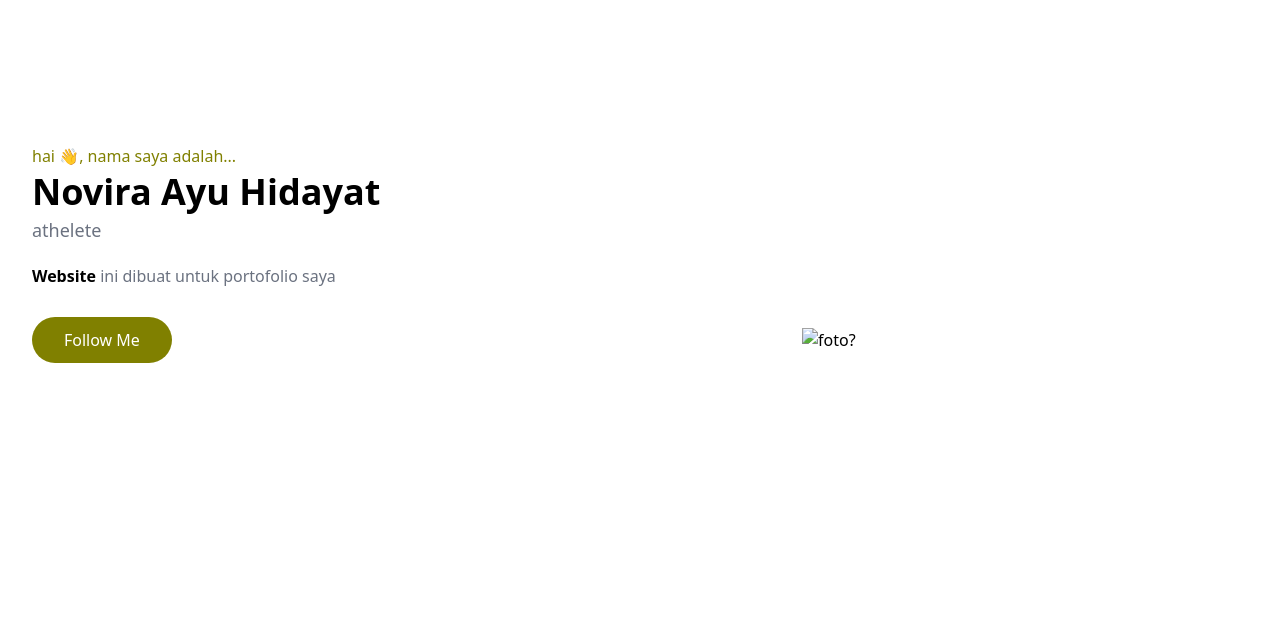
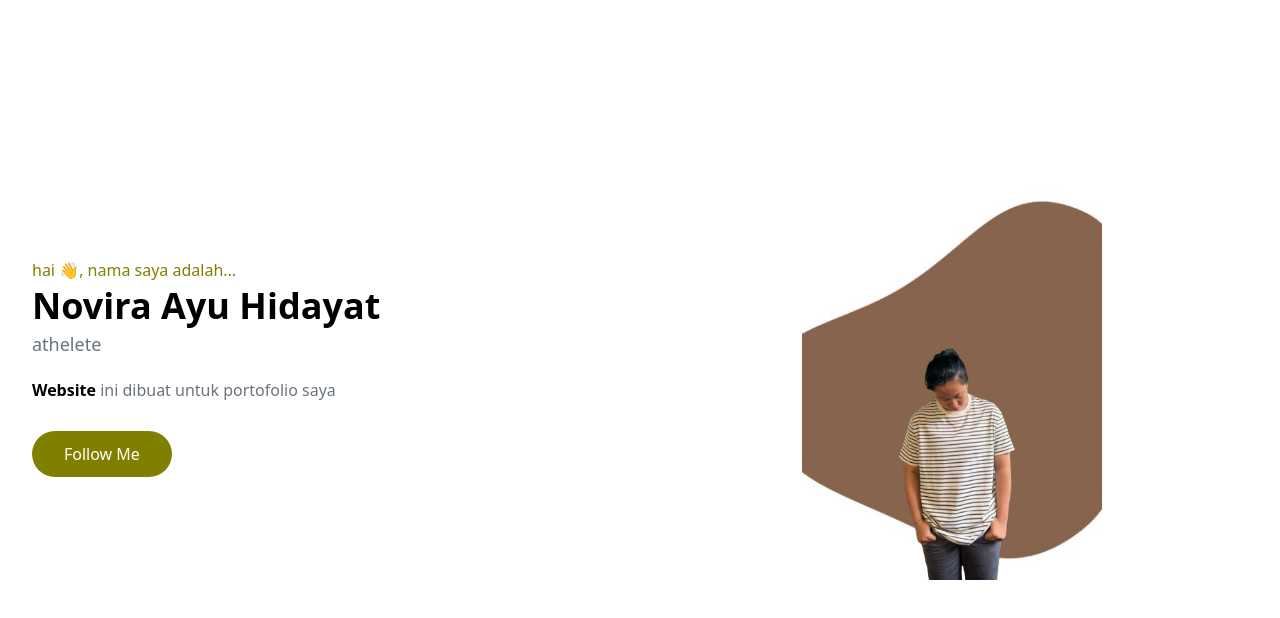
Before and after one commit to piroww/Novira_XITJKT2, a website: page index.html in a window 1280 px wide. Drawn offline with Linux system fonts and the light colour scheme.

Commit message:
first commit

```diff
--- a/index.html
+++ b/index.html
@@ -27,7 +27,7 @@
                 </div>
                 <div class="w-full self-end px-4 lg:w-1/2">
                     <div class="relative mt-10 lg:mt-9 lg:right-0">
-                        <img src="src/novira.jpg" alt="foto?" width="300px" class="max-w-full mx-auto">
+                        <img src="src/foto_novira-removebg-preview.jpg" alt="foto?" width="300px" class="max-w-full mx-auto">
                     </div>
                 </div>
             </div>
```
